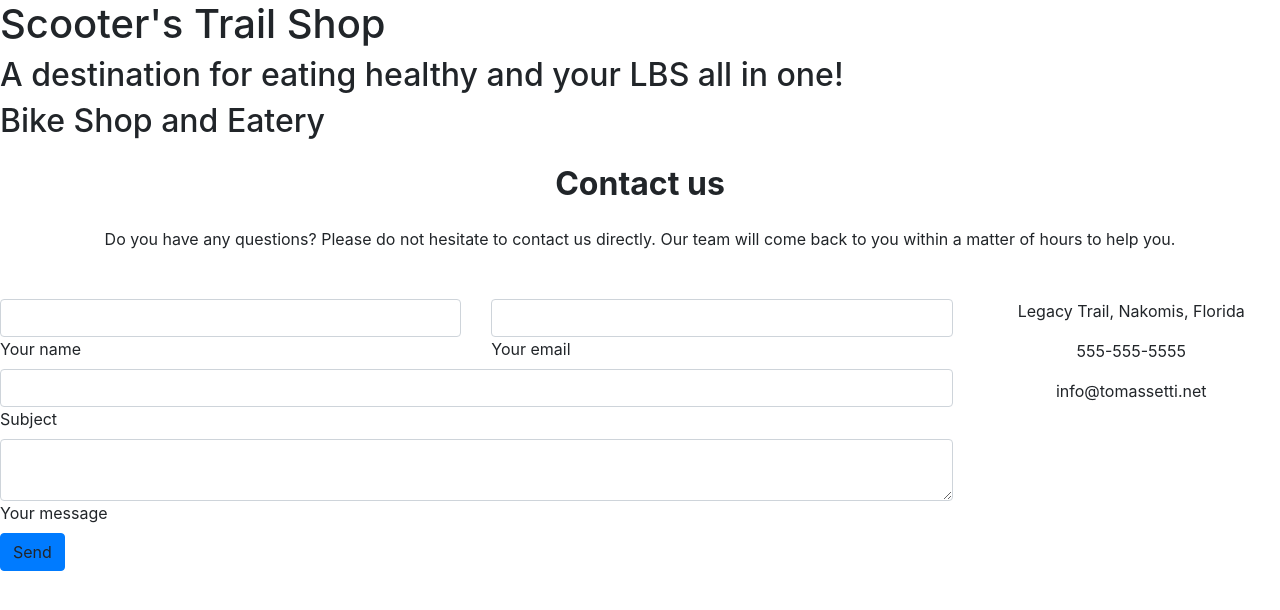
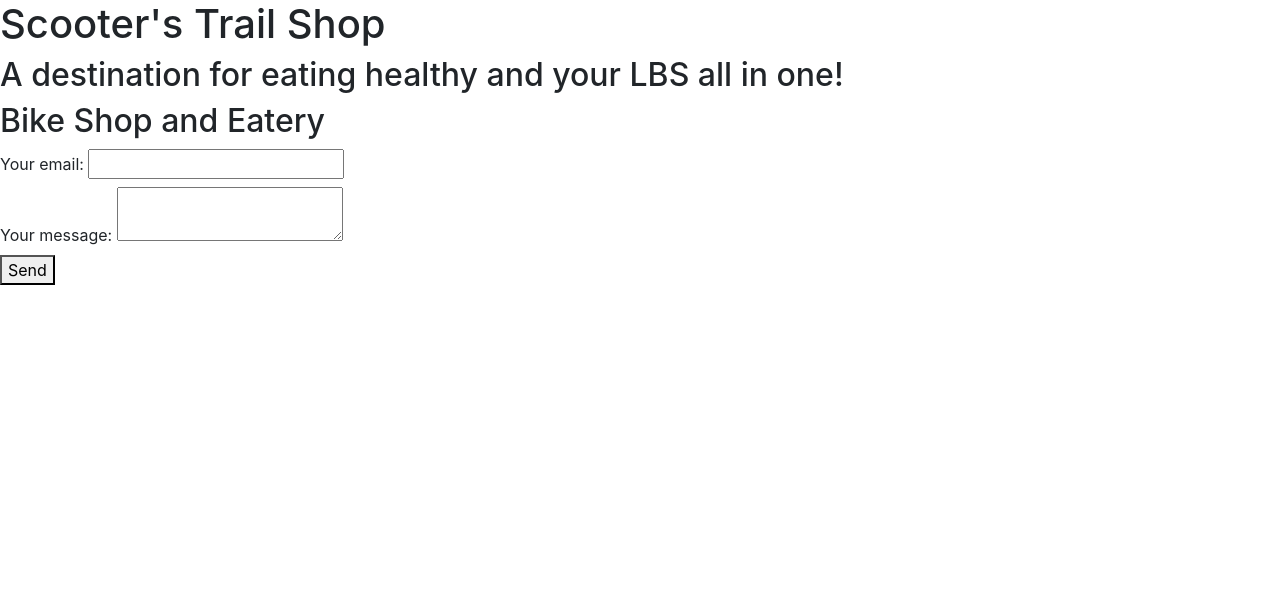
Before and after one commit to scotttct/scooter, a plain HTML site: page index.html in a window 1280 px wide. Drawn offline with nearby package versions, Linux system fonts and the light colour scheme.

Commit message:
Updated index contact form
Updated contact form to make it easier to use formspree submissions.

```diff
--- a/index.html
+++ b/index.html
@@ -16,107 +16,30 @@
 <main>
     <h2>Bike Shop and Eatery</h2>
 </main>
+<div class="contaiiner">
+    <div class="form-"></div>
+<form
+  action="https://formspree.io/mrgpaqna"
+  method="POST"
+>
+  <label>
+    Your email:
+    <input type="text" name="_replyto">
+  </label>
+  <br>
+  <label>
+    Your message:
+    <textarea name="message"></textarea>
+  </label>
+  <br>
 
-<!--Section: Contact v.2-->
-<section class="mb-4">
+  <input type="hidden" name="_subject" value="scooter submission to info@tommassetti.net!" />
 
-    <!--Section heading-->
-    <h2 class="h1-responsive font-weight-bold text-center my-4">Contact us</h2>
-    <!--Section description-->
-    <p class="text-center w-responsive mx-auto mb-5">Do you have any questions? Please do not hesitate to contact us directly. Our team will come back to you within
-        a matter of hours to help you.</p>
+  <input type="hidden" name="_next" value="https://scotttct.github.io/scooter/thankyou.html"/>
 
-    <div class="row">
 
-        <!--Grid column-->
-        <div class="col-md-9 mb-md-0 mb-5">
-            <form id="contact-form" name="contact-form" action="https://formspree.io/mrgpaqna" method="POST">
-
-                <!--Grid row-->
-                <div class="row">
-
-                    <!--Grid column-->
-                    <div class="col-md-6">
-                        <div class="md-form mb-0">
-                            <input type="text" id="name" name="name" class="form-control">
-                            <label for="name" class="">Your name</label>
-                        </div>
-                    </div>
-                    <!--Grid column-->
-
-                    <!--Grid column-->
-                    <div class="col-md-6">
-                        <div class="md-form mb-0">
-                            <input type="text" id="email" name="email" class="form-control">
-                            <label for="email" class="">Your email</label>
-                        </div>
-                    </div>
-                    <!--Grid column-->
-
-                </div>
-                <!--Grid row-->
-
-                <!--Grid row-->
-                <div class="row">
-                    <div class="col-md-12">
-                        <div class="md-form mb-0">
-                            <input type="text" id="subject" name="subject" class="form-control">
-                            <label for="subject" class="">Subject</label>
-                        </div>
-                    </div>
-                </div>
-                <!--Grid row-->
-
-                <!--Grid row-->
-                <div class="row">
-
-                    <!--Grid column-->
-                    <div class="col-md-12">
-
-                        <div class="md-form">
-                            <textarea type="text" id="message" name="message" rows="2" class="form-control md-textarea"></textarea>
-                            <label for="message">Your message</label>
-                        </div>
-
-                    </div>
-                </div>
-                <!--Grid row-->
-                <!-- <input type="hidden" name="_next" value=""/> -->
-                <div class="text-center text-md-left">
-                    <a class="btn btn-primary" type="submit" value="send">Send</a>
-                </div>
-
-            </form>
-
-            <!-- <div class="text-center text-md-left">
-                <a class="btn btn-primary" type="submit" value="send">Send</a>
-            </div> -->
-            <div class="status"></div>
-        </div>
-        <!--Grid column-->
-
-        <!--Grid column-->
-        <div class="col-md-3 text-center">
-            <ul class="list-unstyled mb-0">
-                <li><i class="fas fa-map-marker-alt fa-2x"></i>
-                    <p>Legacy Trail, Nakomis, Florida</p>
-                </li>
-
-                <li><i class="fas fa-phone mt-4 fa-2x"></i>
-                    <p>555-555-5555</p>
-                </li>
-
-                <li><i class="fas fa-envelope mt-4 fa-2x"></i>
-                    <p>info@tomassetti.net</p>
-                </li>
-            </ul>
-        </div>
-        <!--Grid column-->
-
-    </div>
-
-</section>
-<!--Section: Contact v.2-->
+  <button type="submit">Send</button>
+</div>
 
 
 <script src="https://code.jquery.com/jquery-3.4.1.slim.min.js" integrity="sha384-J6qa4849blE2+poT4WnyKhv5vZF5SrPo0iEjwBvKU7imGFAV0wwj1yYfoRSJoZ+n" crossorigin="anonymous"></script>
```
